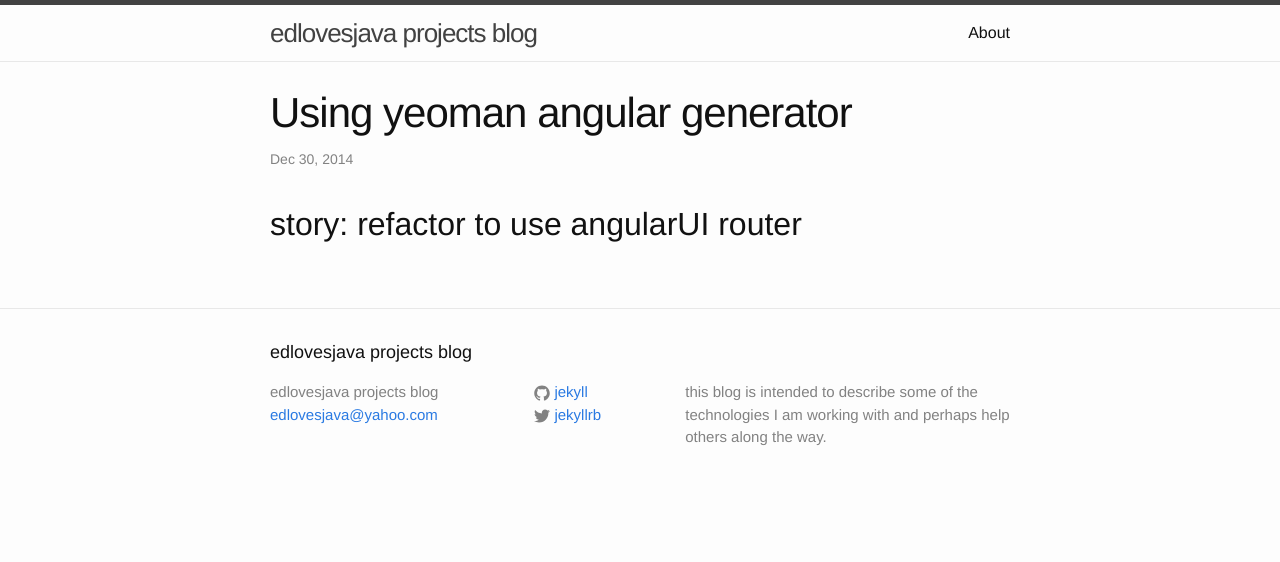
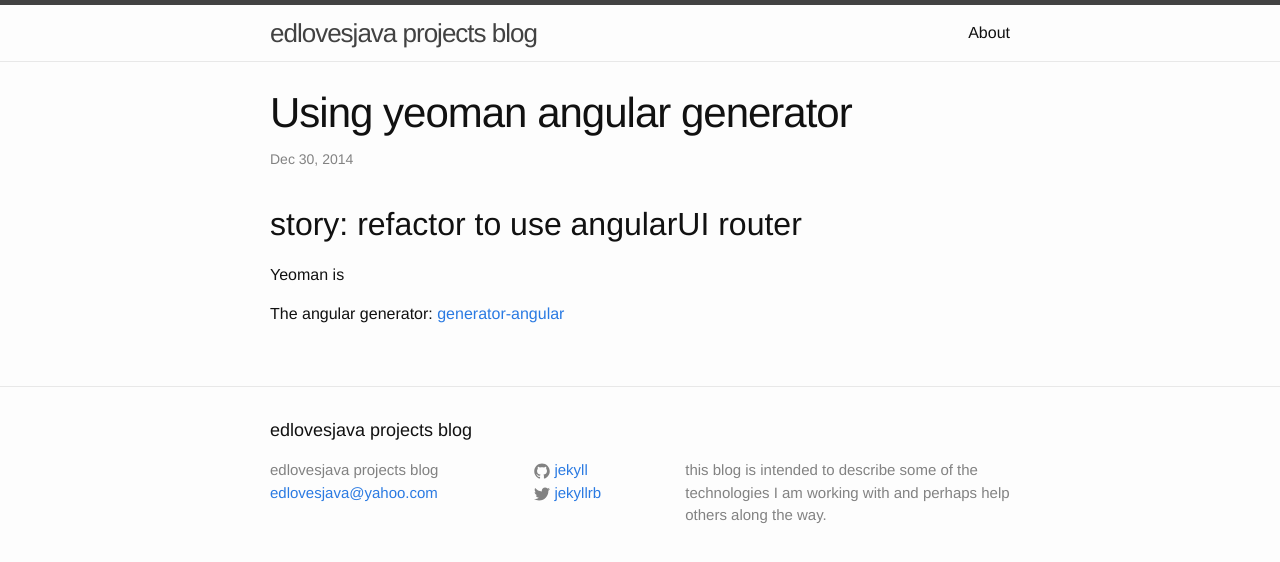
Before and after one commit to edlovesjava/edlovesjava.github.io, a Jekyll site: the page built from _posts/2014-12-30-angular-generator.md, in a window 1280 px wide. Shown: the top 562 px of the page. Built offline with Jekyll 4.4.1, drawn with Linux system fonts in a browser that asks for light colours.

Commit message:
updated generator message

```diff
--- a/_posts/2014-12-30-angular-generator.md
+++ b/_posts/2014-12-30-angular-generator.md
@@ -6,3 +6,8 @@
 ---
 
 ## story: refactor to use angularUI router
+
+
+Yeoman is
+
+The angular generator: [generator-angular](https://github.com/yeoman/generator-angular)
```
